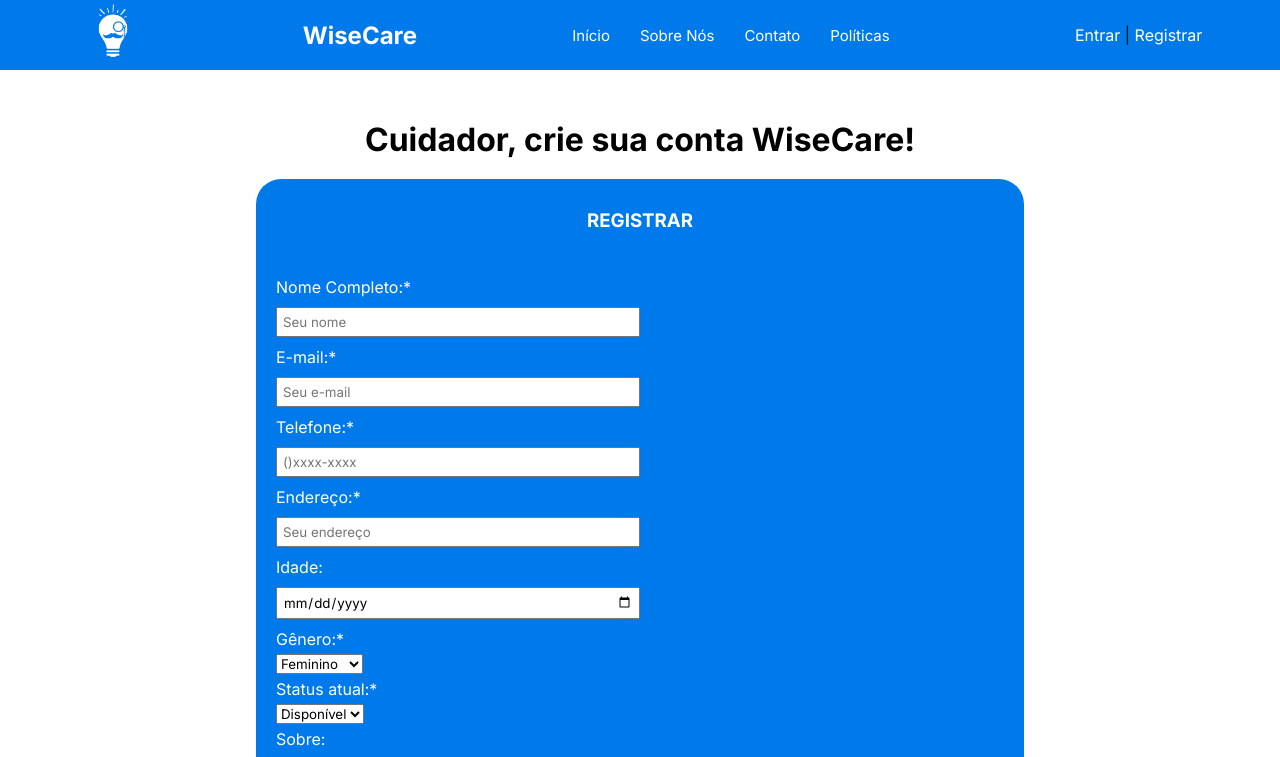
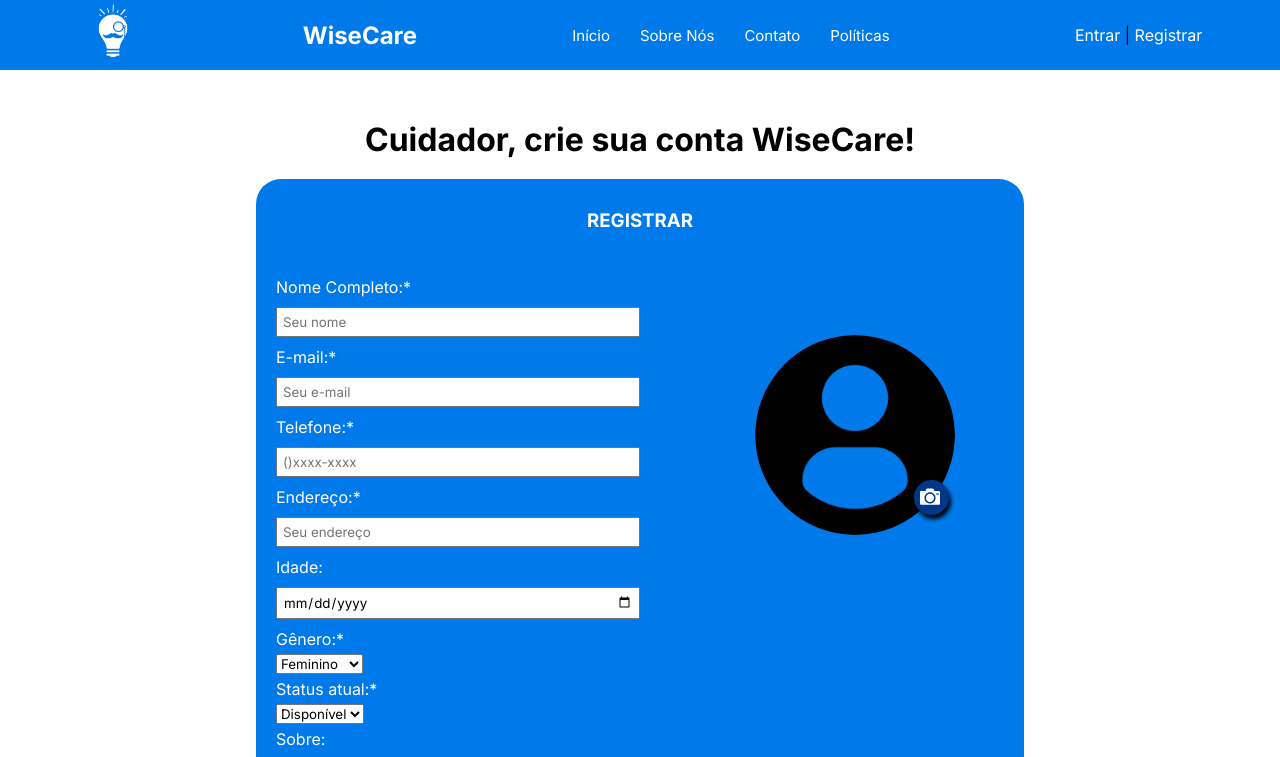
Before and after one commit to Lukareliz/wise-care, a React (Vite) app: page /register/care in a window 1280 px wide. Shown: the top 757 px of the page. Built offline with nearby package versions, Linux system fonts and the light colour scheme.

Commit message:
Feat: Care register photo uploader

```diff
--- a/src/App.css
+++ b/src/App.css
@@ -193,3 +193,41 @@
     width: 50%;
     padding: 5px;
 }
+
+.user_img{
+    width: 200px;
+    height: 200px;
+    border-radius: 50%;
+    position: fixed;
+    left: 65%;
+    top: 15%;
+}
+
+#photo{
+    width: 200px;
+    height: 200px;
+    border-radius: 50%;
+}
+
+#file{
+    display: none;
+}
+
+#uploadBtn{
+    position: absolute;
+    right: 3%;
+    top: 70%;
+    height: 35px;
+    width: 35px;
+    padding: 6px 6px;
+    border-radius: 50%;
+    cursor: pointer;
+    color: white;
+    background-color: #00378A;
+    box-shadow: 2px 4px 4px rgb(0, 0, 0.644);
+}
+
+.camera_icon{
+    width: 20px;
+    height: 20px;
+}
--- /dev/null
+++ b/src/components/ImageUpload.jsx
@@ -0,0 +1,24 @@
+import { ImCamera } from "react-icons/im";
+import { useRef, useState } from "react";
+
+function ImageUpload() {
+    const inputRef = useRef(null);
+    const [image, setImage] = useState("");
+
+    const handleImageChange = (event) => {
+        const file = event.target.files[0];
+        console.log(file)
+        setImage(event.target.files[0]);
+    }
+
+    return (
+        <div className="user_img">
+            {image ? <img src={URL.createObjectURL(image)} className="user_img"/> : <img src="../src/assets/user-image-default.png" alt="" id="photo" />}
+            <input type="file" name="" id="file" ref={inputRef} onChange={handleImageChange}/>
+            <label htmlFor="file" id="uploadBtn"><ImCamera className="camera_icon"/></label>
+          </div>
+    )
+}
+
+
+export default ImageUpload
--- a/src/pages/Care.jsx
+++ b/src/pages/Care.jsx
@@ -1,4 +1,5 @@
 import NavBar from "../components/navbar"
+import ImageUpload from "../components/ImageUpload";
 
 const Care = () => {
   return (
@@ -8,6 +9,8 @@ const Care = () => {
       <div className="register_care">
         <h3>REGISTRAR</h3>
         <form action="" method="post" className="form_container">
+          <ImageUpload />
+
           <label htmlFor="nome">Nome Completo:*</label>
           <input type="text" id="nome" name="nome" placeholder="Seu nome" required />
 
```
